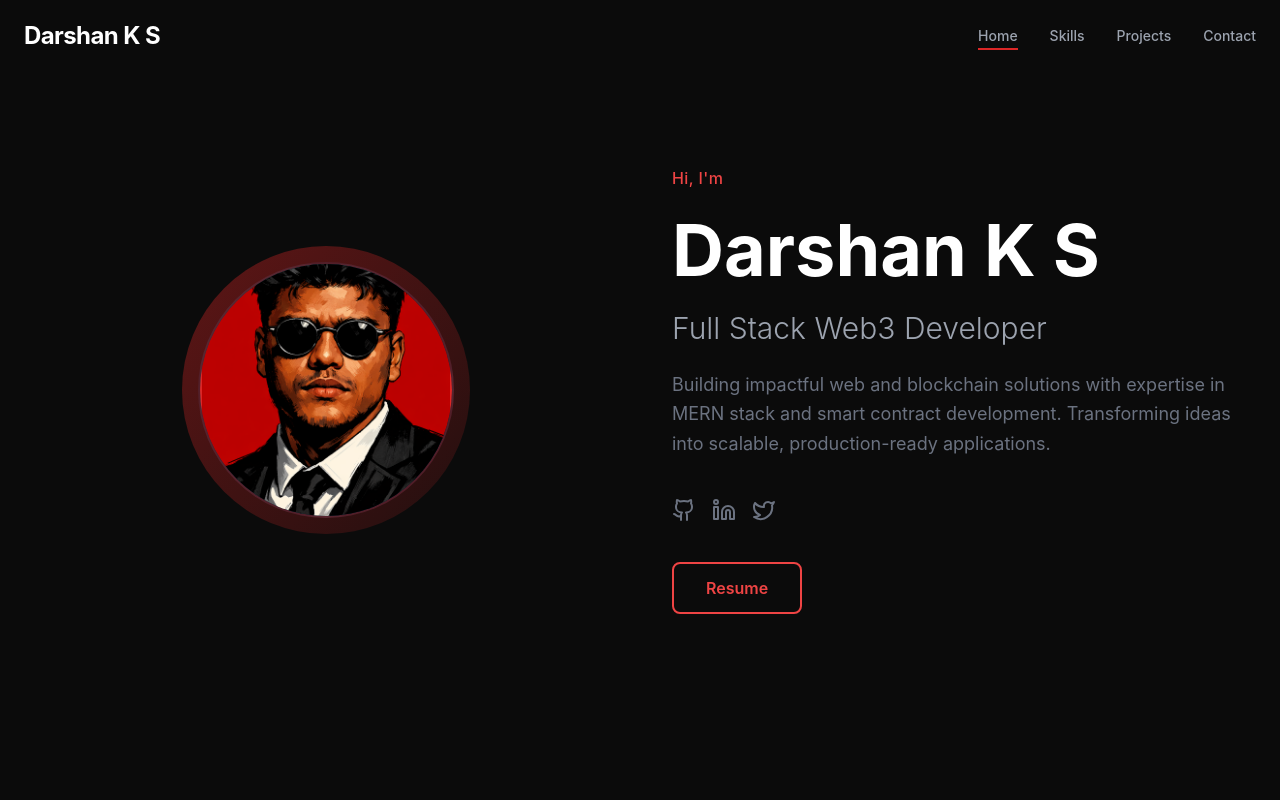
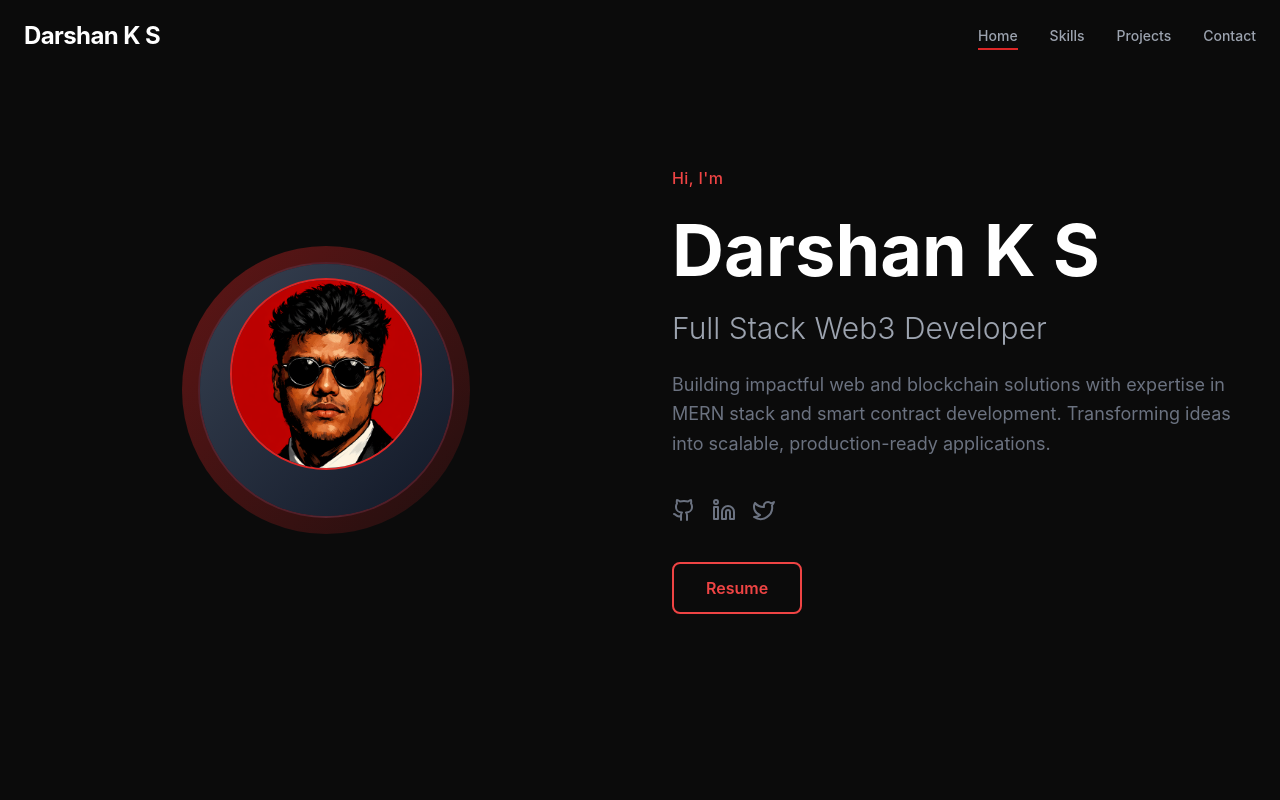
Before and after one commit to DarshanKS09/my-portfolio, a React (Create React App) app in the folder frontend/: page / in a window 1280 px wide. Shown: the top 800 px of the page. Built offline with nearby package versions, Linux system fonts and the light colour scheme.

Commit message:
last commit??

```diff
--- a/frontend/src/sections/Hero.jsx
+++ b/frontend/src/sections/Hero.jsx
@@ -43,7 +43,7 @@ const Hero = () => {
   <img
     src={profileImg}
     alt="DKS"
-    className="mt-6 w-54 h-54 rounded-full border-2 border-red-600 object-cover"
+    className="-mt-8 w-48 h-48 rounded-full border-2 border-red-600 object-cover object-top"
   />
 </div>
                 </div>
```
